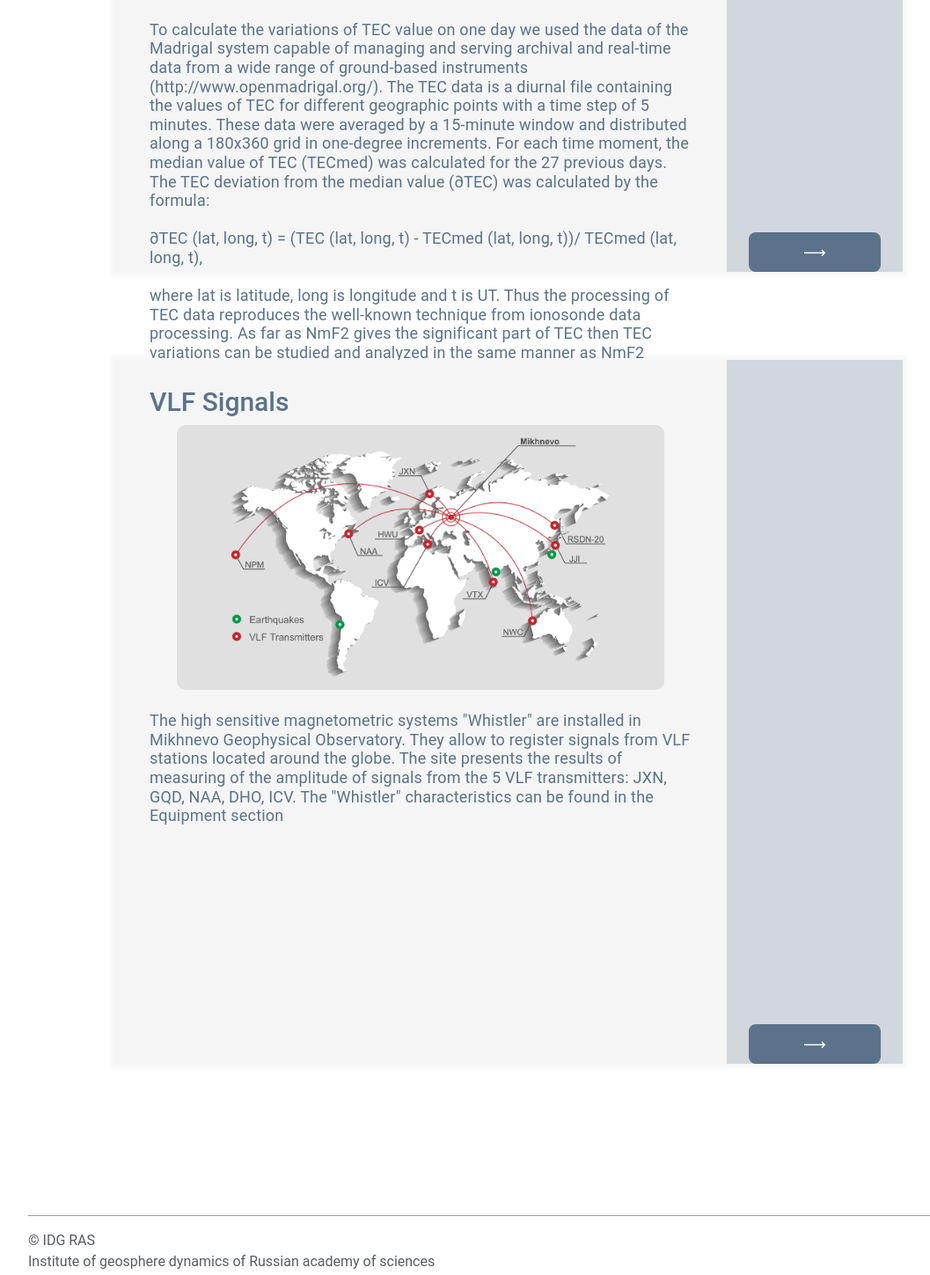
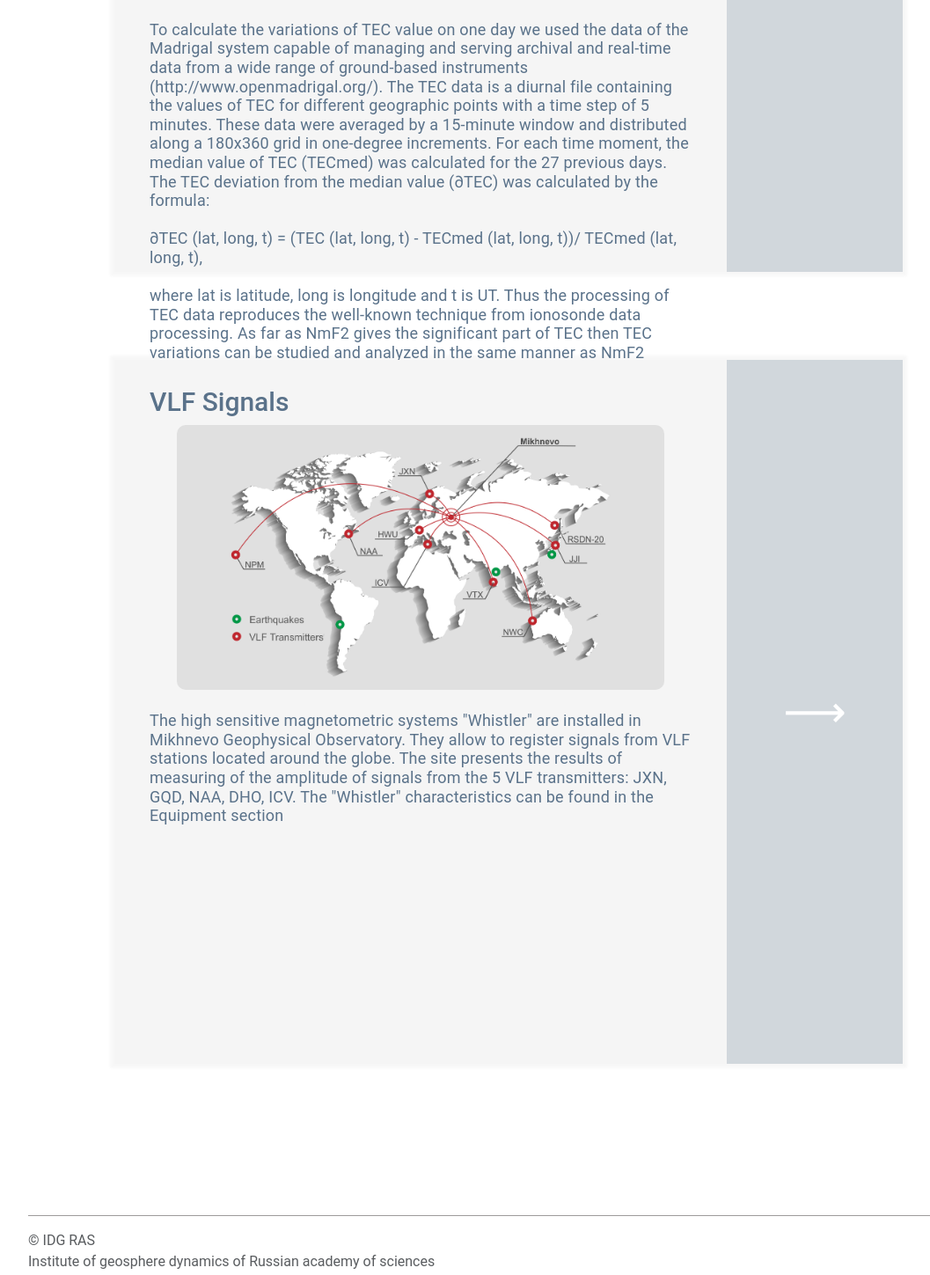
Before and after one commit to katyacoffee/WebSite, a Django app: page /data in a window 1280 px wide. Shown: the part 707-2156 px from the top of the page at 88% size, without its empty margins (62-1119 px from the left). Run offline with Django 4.2, Linux system fonts and the light colour scheme; some libraries are stand-ins or nearby versions.

Commit message:
fix buttons

```diff
--- a/templates/data.html
+++ b/templates/data.html
@@ -61,8 +61,8 @@
             width: 200px;
             display: flex;
             justify-content: center;
-            {#align-items: center;#}
-            align-items: flex-end;
+            align-items: center;
+            {#align-items: flex-end;#}
             font-family: 'Roboto', sans-serif;
             {#vertical-align: center;#}
           {#color: #1a1d20;#}
@@ -78,23 +78,35 @@
             {#color: white;#}
             {#margin: 30px 0;#}
             display: inline-flex;
-            background: #5a728a;
-            width: 150px;
-            height: 45px;
+            {#background: #5a728a;#}
+            background: #d1d7dc;
+            {#width: 150px;#}
+            {#width: 100%;#}
+            {#height: 100%;#}
+            width: 200px;
+            height: 800px;
+            {#height: 45px;#}
             color: #ffffff;
-            font-size: 18px;
+            font-size: 50px;
             font-family: 'Roboto', sans-serif;
-            border: #68819a;
+            {#border: #68819a;#}
+            border: #d1d7dc;
             border-radius: 8px;
             margin: auto;
+            transition: all 0.2s;
             justify-content: center;
             align-items: center;
             vertical-align: center;
         }
 
         .button:hover {
-           background: #4c6177;
+           {#background: #4c6177;#}
+           {#background: #cdd6de;#}
            color: #f8f6f6;
+            transform: scale(1.1);
+            width: 200px;
+            height: 800px;
+
         }
 
         .img1 {
```
